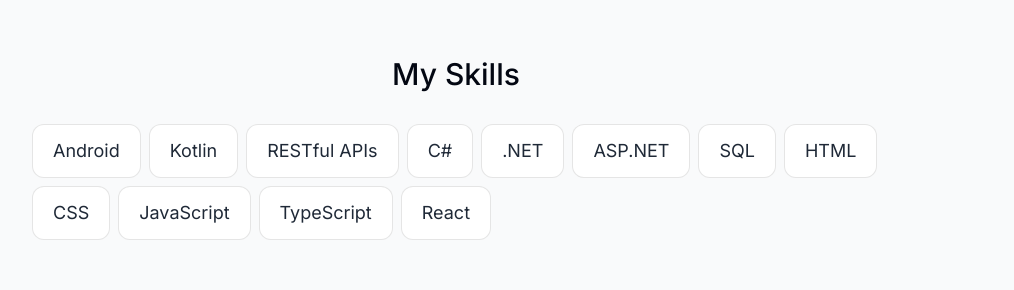
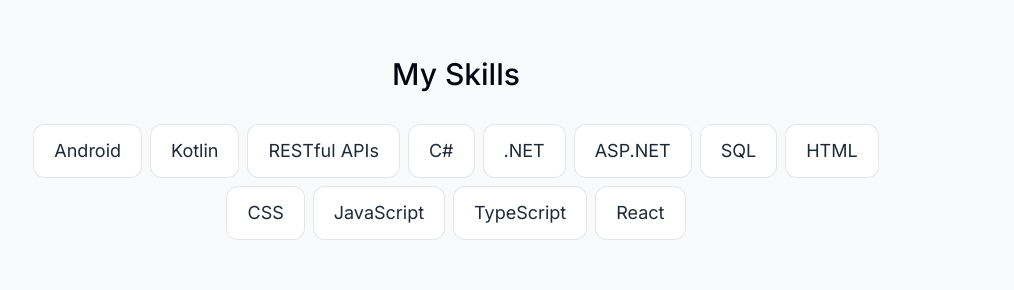
Before and after one commit to poqwerty1998/personal-portfolio, a Next.js app: page / in a window 1280 px wide. Shown: the part 2860-3150 px from the top of the page, without its empty margins (184-1198 px from the left). Built offline with nearby package versions, Linux system fonts and the light colour scheme; no server answers.

Commit message:
updated skills tags to center

```diff
--- a/components/skills.tsx
+++ b/components/skills.tsx
@@ -30,7 +30,7 @@ export default function Skills() {
       id="skills"
     >
       <SectionHeading>My Skills</SectionHeading>
-      <ul className="flex flex-wrap justify-self-center gap-2 text-lg text-gray-800">
+      <ul className="flex flex-wrap justify-self-center gap-2 text-lg text-gray-800 justify-center">
         {skillsData.map((skills, index) => (
           <motion.li
             className="bg-white borderBlack rounded-xl px-5 py-3 dark:bg-white/10 dark:text-white/80"
```
